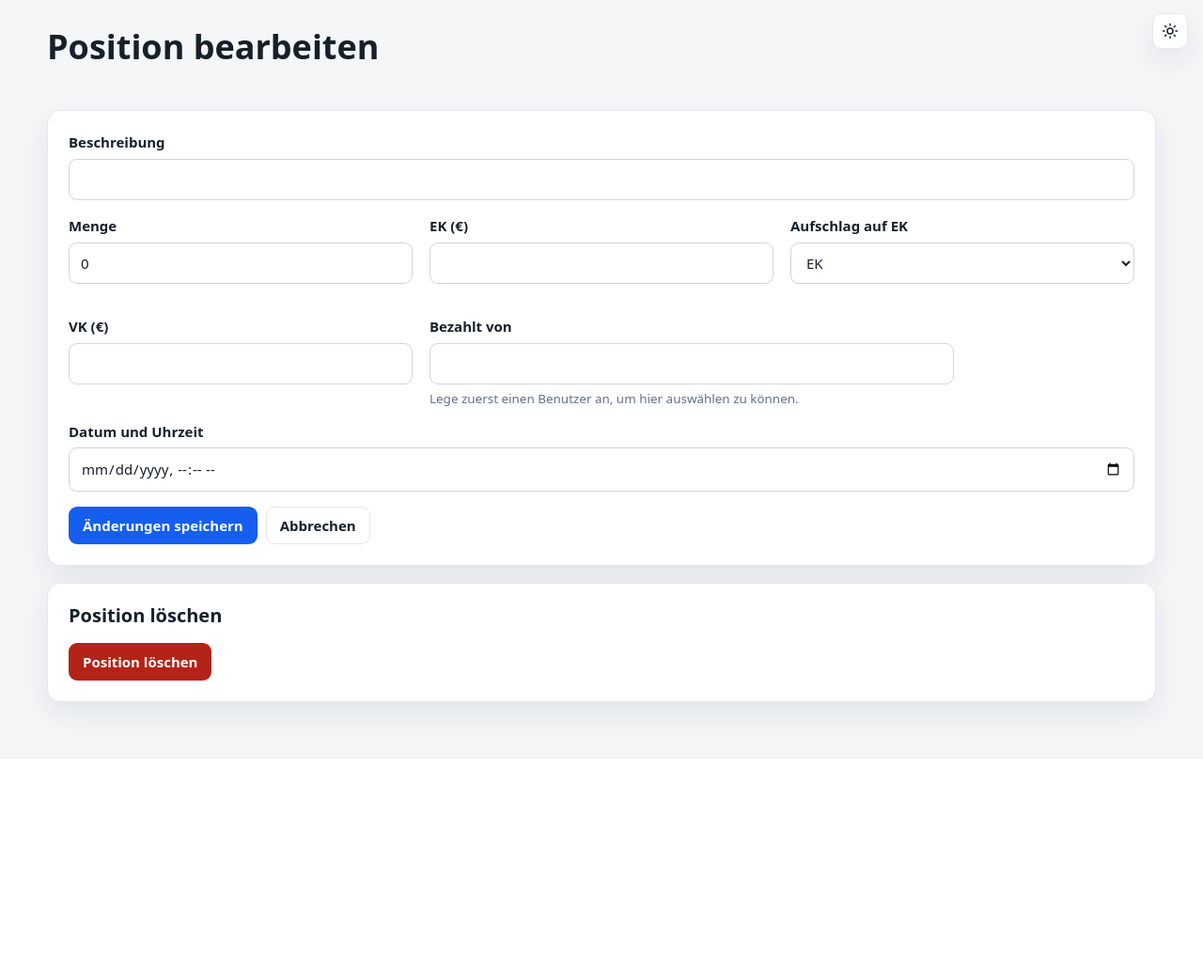
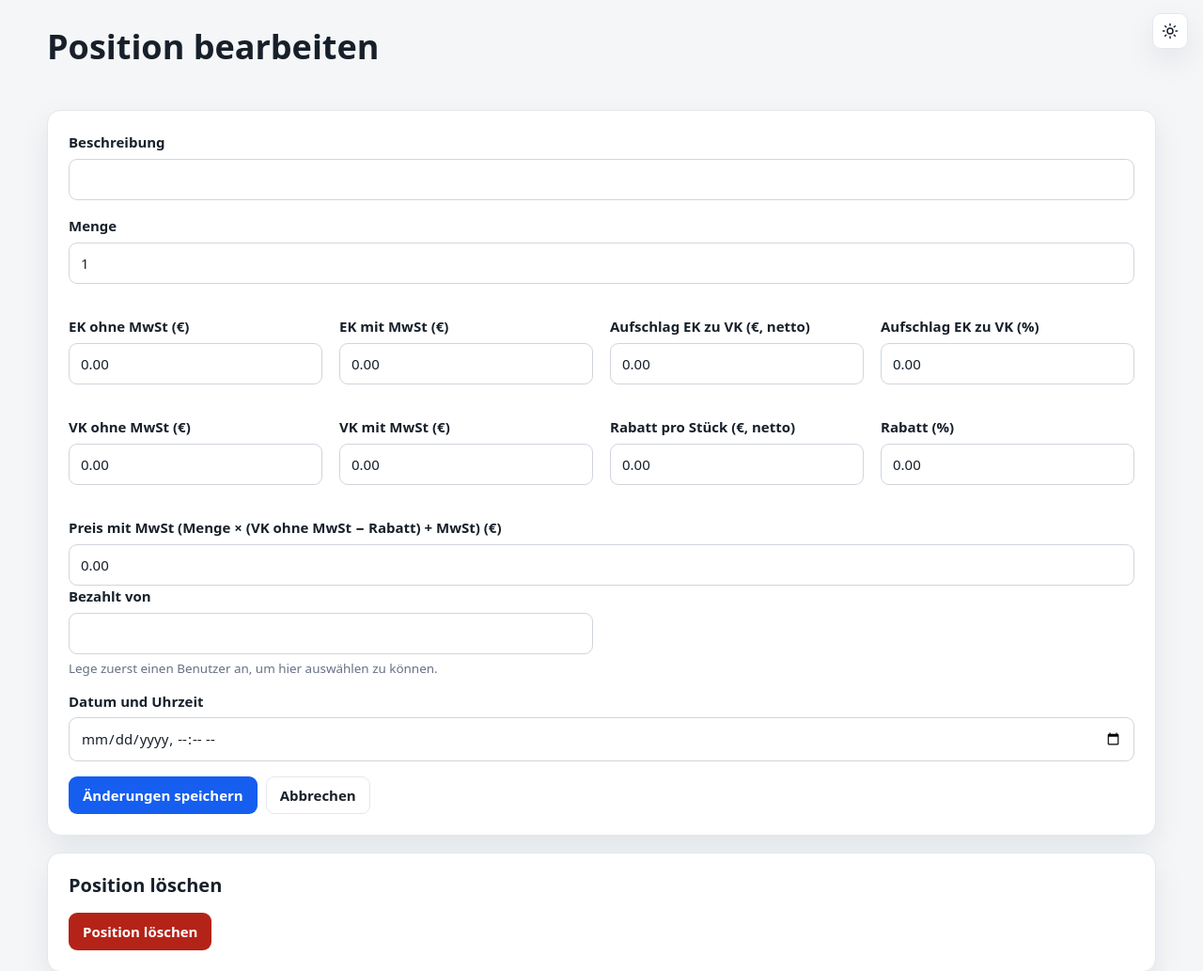
Before and after one commit to ghosttownaustria/Vehicle-Manager, a Flask app: template Python/templates/edit_cost.html in a window 1280 px wide. Shown: the top 1033 px of the page at 94% size. Before the commit the page ends 779 px from the top, so only its background shows below. Run offline with Flask 3, Linux system fonts and the light colour scheme; the template is opened without the code that fills it, so the values that code supplies are empty.

Commit message:
Add VAT-aware cost discounts to invoices
Derive linked net and gross cost prices at the configured VAT rate, store per-unit net discounts, and apply those discounts as invoice lines. Include discounts in cost exports and display both list and billed prices.

```diff
--- a/Python/app.py
+++ b/Python/app.py
@@ -90,15 +90,7 @@ ROLE_OPTIONS = [
 ]
 
 MARKUP_MANUAL = "manual"
-MARKUP_PERCENTAGES = {"ek": 0, "10": 10, "25": 25, "50": 50, "100": 100}
-MARKUP_OPTIONS = [
-    ("ek", "EK"),
-    ("10", "10%"),
-    ("25", "25%"),
-    ("50", "50%"),
-    ("100", "100%"),
-    (MARKUP_MANUAL, "Manuell"),
-]
+VAT_RATE_PERCENT = 20
 
 
 SERVICE_CATEGORIES = [
@@ -585,13 +577,27 @@ class Cost(db.Model):
     saleAmount = db.Column(db.Float, nullable=False, default=0)
     quantity = db.Column(db.Float, nullable=False, default=1)
     markup = db.Column(db.String(10), nullable=False, default="manual")
+    discount = db.Column(db.Float, nullable=False, default=0)
     person = db.Column(db.String(100))
     date = db.Column(db.DateTime)
     order_id = db.Column(db.Integer, db.ForeignKey("order.id"), nullable=False)
 
     @property
+    def listPrice(self):
+        """Quantity times sale price incl. VAT, before the discount."""
+        return round((self.quantity or 0) * (self.saleAmount or 0), 2)
+
+    @property
     def price(self):
-        return (self.saleAmount or 0) * (self.quantity or 0)
+        """Billed price incl. VAT. The discount is a net amount per unit; VAT is applied last."""
+        vatFactor = 1 + VAT_RATE_PERCENT / 100
+        netSalePrice = round((self.saleAmount or 0) / vatFactor, 2)
+        return round((self.quantity or 0) * (netSalePrice - (self.discount or 0)) * vatFactor, 2)
+
+    @property
+    def discountTotal(self):
+        """Discount incl. VAT for the whole position."""
+        return round(self.listPrice - self.price, 2)
 
     @property
     def purchaseTotal(self):
@@ -679,6 +685,10 @@ def initializeDatabase():
             migrations.append(
                 'ALTER TABLE "cost" ADD COLUMN "quantity" FLOAT NOT NULL DEFAULT 1'
             )
+        if "discount" not in costColumns:
+            migrations.append(
+                'ALTER TABLE "cost" ADD COLUMN "discount" FLOAT NOT NULL DEFAULT 0'
+            )
 
     if "work_time" in tableNames:
         workTimeColumns = {
@@ -759,23 +769,17 @@ def parseFormQuantity(value):
     return float(str(value).replace(",", "."))
 
 
-def parseFormMarkup(value):
-    return value if value in MARKUP_PERCENTAGES else MARKUP_MANUAL
-
-
-def calculateSaleAmount(markup, amount, manualSaleAmount):
-    if markup == MARKUP_MANUAL:
-        return manualSaleAmount
-    return round(amount * (1 + MARKUP_PERCENTAGES[markup] / 100), 2)
-
-
 def applyCostForm(cost, form):
+    """Store the gross purchase and sale prices and the per-unit discount.
+
+    All other displayed values (net prices, markup, discount percent, total)
+    are derived in the browser by cost_markup.js and not stored.
+    """
     cost.amount = parseFormAmount(form.get("amount"))
     cost.quantity = parseFormQuantity(form.get("quantity"))
-    cost.markup = parseFormMarkup(form.get("markup"))
-    cost.saleAmount = calculateSaleAmount(
-        cost.markup, cost.amount, parseFormAmount(form.get("saleAmount"))
-    )
+    cost.markup = MARKUP_MANUAL
+    cost.saleAmount = parseFormAmount(form.get("saleAmount"))
+    cost.discount = parseFormAmount(form.get("discount"))
 
 
 def parseFormInteger(value):
@@ -1174,7 +1178,7 @@ def injectCurrentUser():
     return {
         "currentUser": currentUser(),
         "roleOptions": ROLE_OPTIONS,
-        "markupOptions": MARKUP_OPTIONS,
+        "vatRatePercent": VAT_RATE_PERCENT,
     }
 
 
@@ -2284,11 +2288,17 @@ def invoiceOrder(orderId):
         except ValueError:
             flash("Bitte gültige Zahlen für Stunden, Kosten und Rabatte angeben.", "danger")
             return redirect(url_for("invoiceOrder", orderId=orderItem.id))
+        selectedCosts = [item for item in costs if str(item.id) in selectedIds]
+        positionDiscounts = [
+            (f"Rabatt {item.description}".strip(), False, item.discountTotal, "all")
+            for item in selectedCosts
+            if item.discountTotal > 0
+        ]
         buffer = buildInvoicePdf(
             orderItem,
-            [item for item in costs if str(item.id) in selectedIds],
+            selectedCosts,
             workers,
-            discounts,
+            positionDiscounts + discounts,
         )
         return send_file(
             buffer,
--- a/Python/databaseManager.py
+++ b/Python/databaseManager.py
@@ -211,6 +211,7 @@ def listAllDetails():
                     f"Menge {(cost.quantity or 0):g}, "
                     f"EK {(cost.amount or 0):.2f} €, "
                     f"VK {(cost.saleAmount or 0):.2f} €, "
+                    f"Rabatt {(cost.discount or 0):.2f} €, "
                     f"Preis {cost.price:.2f} €"
                 )
             for workTime in order.times:
@@ -307,6 +308,7 @@ def exportJson(filePath=DEFAULT_EXPORT_FILE):
                         "saleAmount": cost.saleAmount,
                         "quantity": cost.quantity,
                         "markup": cost.markup,
+                        "discount": cost.discount,
                         "person": cost.person,
                         "date": cost.date.isoformat() if cost.date else None,
                     }
@@ -602,6 +604,7 @@ def importJson(filePath=DEFAULT_EXPORT_FILE, replaceExisting=False):
                                     costData.get("quantity", 1) or 0
                                 ),
                                 markup=costData.get("markup") or "manual",
+                                discount=float(costData.get("discount", 0) or 0),
                                 person=costData.get("person", ""),
                                 date=parseDate(costData.get("date")),
                             )
--- a/Python/static/cost_markup.js
+++ b/Python/static/cost_markup.js
@@ -1,27 +1,130 @@
+// Keeps all price fields of a position consistent with each other.
+// Stored (gross) values: ekGross, vkGross, discountEur. Everything else is derived.
 document.addEventListener("DOMContentLoaded", () => {
-    document.querySelectorAll("form").forEach((form) => {
-        const markupSelect = form.querySelector("select[name='markup']");
-        const amountInput = form.querySelector("input[name='amount']");
-        const saleAmountInput = form.querySelector("input[name='saleAmount']");
-        if (!markupSelect || !amountInput || !saleAmountInput) {
-            return;
-        }
+    document.querySelectorAll("[data-cost-calc]").forEach((root) => {
+        const vatFactor = 1 + parseFloat(root.dataset.vat) / 100;
+        const input = {};
+        root.querySelectorAll("[data-field]").forEach((element) => {
+            input[element.dataset.field] = element;
+        });
 
-        const updateSaleAmount = () => {
-            const isManual = markupSelect.value === "manual";
-            saleAmountInput.readOnly = !isManual;
-            if (isManual) {
-                return;
-            }
-            const amount = parseFloat(amountInput.value.replace(",", "."));
-            const percentage = markupSelect.value === "ek" ? 0 : parseFloat(markupSelect.value);
-            saleAmountInput.value = Number.isNaN(amount)
-                ? ""
-                : (Math.round(amount * (1 + percentage / 100) * 100) / 100).toFixed(2);
+        const round2 = (value) => Math.round((value + Number.EPSILON) * 100) / 100;
+        const read = (name) => {
+            const value = parseFloat(input[name].value.replace(",", "."));
+            return Number.isNaN(value) ? 0 : value;
+        };
+        const show = (name, value) => {
+            input[name].value = value.toFixed(2);
         };
 
-        markupSelect.addEventListener("change", updateSaleAmount);
-        amountInput.addEventListener("input", updateSaleAmount);
-        updateSaleAmount();
+        // Percent values keep full precision here so that editing other fields does not drift.
+        const state = {markupPct: 0, discountPct: 0};
+
+        const updateMarkupFromPrices = () => {
+            const ekNet = read("ekNet");
+            const markupEur = round2(read("vkNet") - ekNet);
+            show("markupEur", markupEur);
+            if (ekNet > 0) {
+                state.markupPct = markupEur / ekNet * 100;
+            }
+            show("markupPct", state.markupPct);
+        };
+        const setVkNet = (vkNet) => {
+            show("vkNet", vkNet);
+            show("vkGross", round2(vkNet * vatFactor));
+        };
+        const updateDiscountFromPercent = () => {
+            show("discountEur", round2(read("vkNet") * state.discountPct / 100));
+        };
+        const updateDiscountFromEuro = () => {
+            const vkNet = read("vkNet");
+            if (vkNet > 0) {
+                state.discountPct = read("discountEur") / vkNet * 100;
+            }
+            show("discountPct", state.discountPct);
+        };
+        // The discount applies to the net price; VAT is added last.
+        const updatePrice = () => {
+            const netUnitPrice = read("vkNet") - read("discountEur");
+            show("price", round2(read("quantity") * netUnitPrice * vatFactor));
+        };
+
+        // Recalculation starting at each editable field; the edited field itself stays untouched.
+        const fromEkNet = () => {
+            show("ekGross", round2(read("ekNet") * vatFactor));
+            setVkNet(round2(read("ekNet") * (1 + state.markupPct / 100)));
+            updateMarkupFromPrices();
+            updateDiscountFromPercent();
+        };
+        const fromEkGross = () => {
+            show("ekNet", round2(read("ekGross") / vatFactor));
+            fromEkNet();
+        };
+        const fromMarkupEur = () => {
+            setVkNet(round2(read("ekNet") + read("markupEur")));
+            if (read("ekNet") > 0) {
+                state.markupPct = read("markupEur") / read("ekNet") * 100;
+            }
+            show("markupPct", state.markupPct);
+            updateDiscountFromPercent();
+        };
+        const fromMarkupPct = () => {
+            state.markupPct = read("markupPct");
+            const markupEur = round2(read("ekNet") * state.markupPct / 100);
+            show("markupEur", markupEur);
+            setVkNet(round2(read("ekNet") + markupEur));
+            updateDiscountFromPercent();
+        };
+        const fromVkNet = () => {
+            show("vkGross", round2(read("vkNet") * vatFactor));
+            updateMarkupFromPrices();
+            updateDiscountFromPercent();
+        };
+        const fromVkGross = () => {
+            show("vkNet", round2(read("vkGross") / vatFactor));
+            updateMarkupFromPrices();
+            updateDiscountFromPercent();
+        };
+        const fromDiscountEur = () => updateDiscountFromEuro();
+        const fromDiscountPct = () => {
+            state.discountPct = read("discountPct");
+            updateDiscountFromPercent();
+        };
+
+        const handlers = {
+            ekNet: fromEkNet,
+            ekGross: fromEkGross,
+            markupEur: fromMarkupEur,
+            markupPct: fromMarkupPct,
+            vkNet: fromVkNet,
+            vkGross: fromVkGross,
+            discountEur: fromDiscountEur,
+            discountPct: fromDiscountPct,
+            quantity: () => {},
+        };
+
+        // Select the whole value on focus so typing replaces it instead of appending.
+        Object.values(input).forEach((element) => {
+            if (!element.readOnly) {
+                element.addEventListener("focus", () => element.select());
+            }
+        });
+
+        Object.entries(handlers).forEach(([name, handler]) => {
+            input[name].addEventListener("input", () => {
+                // Keep the edited field exactly as typed while all others follow.
+                const typedValue = input[name].value;
+                handler();
+                input[name].value = typedValue;
+                updatePrice();
+            });
+        });
+
+        // Initial state: derive all fields from the stored gross values.
+        show("ekNet", round2(read("ekGross") / vatFactor));
+        show("vkNet", round2(read("vkGross") / vatFactor));
+        updateMarkupFromPrices();
+        updateDiscountFromEuro();
+        updatePrice();
     });
 });
--- a/Python/static/invoice.js
+++ b/Python/static/invoice.js
@@ -43,6 +43,11 @@ document.addEventListener("DOMContentLoaded", () => {
         incomeBoxes.forEach((box) => {
             if (box.checked && parseFloat(box.dataset.amount) > 0) {
                 totalCents -= Math.round(parseFloat(box.dataset.amount) * 100);
+            }
+        });
+        costBoxes.forEach((box) => {
+            if (box.checked) {
+                totalCents -= Math.round(parseFloat(box.dataset.discount) * 100);
             }
         });
         discountRows.querySelectorAll(".discount-row").forEach((row) => {
--- /dev/null
+++ b/Python/templates/_cost_fields.html
@@ -0,0 +1,54 @@
+{# Linked price fields of a position. Expects optional `cost` and `costFieldSpan`.
+   Fields with a name are stored; the others are derived in cost_markup.js. #}
+{% set span = costFieldSpan or 'span-6' %}
+{% set ekGross = cost.amount if cost and cost.amount is not none else 0 %}
+{% set vkGross = cost.saleAmount if cost and cost.saleAmount is not none else 0 %}
+{% set discountValue = cost.discount if cost and cost.discount is not none else 0 %}
+{% set quantityValue = cost.quantity if cost and cost.quantity is not none else 1 %}
+<div class="grid" data-cost-calc data-vat="{{ vatRatePercent }}">
+    <div class="field span-12">
+        <label>Menge</label>
+        <input type="text" inputmode="decimal" autocomplete="off" name="quantity" data-field="quantity" value="{{ '%g'|format(quantityValue) }}" required>
+    </div>
+
+    <div class="field {{ span }}">
+        <label>EK ohne MwSt (€)</label>
+        <input type="text" inputmode="decimal" autocomplete="off" data-field="ekNet">
+    </div>
+    <div class="field {{ span }}">
+        <label>EK mit MwSt (€)</label>
+        <input type="text" inputmode="decimal" autocomplete="off" name="amount" data-field="ekGross" value="{{ '%.2f'|format(ekGross) }}" required>
+    </div>
+
+    <div class="field {{ span }}">
+        <label>Aufschlag EK zu VK (€, netto)</label>
+        <input type="text" inputmode="decimal" autocomplete="off" data-field="markupEur">
+    </div>
+    <div class="field {{ span }}">
+        <label>Aufschlag EK zu VK (%)</label>
+        <input type="text" inputmode="decimal" autocomplete="off" data-field="markupPct">
+    </div>
+
+    <div class="field {{ span }}">
+        <label>VK ohne MwSt (€)</label>
+        <input type="text" inputmode="decimal" autocomplete="off" data-field="vkNet">
+    </div>
+    <div class="field {{ span }}">
+        <label>VK mit MwSt (€)</label>
+        <input type="text" inputmode="decimal" autocomplete="off" name="saleAmount" data-field="vkGross" value="{{ '%.2f'|format(vkGross) }}" required>
+    </div>
+
+    <div class="field {{ span }}">
+        <label>Rabatt pro Stück (€, netto)</label>
+        <input type="text" inputmode="decimal" autocomplete="off" name="discount" data-field="discountEur" value="{{ '%.2f'|format(discountValue) }}">
+    </div>
+    <div class="field {{ span }}">
+        <label>Rabatt (%)</label>
+        <input type="text" inputmode="decimal" autocomplete="off" data-field="discountPct">
+    </div>
+
+    <div class="field span-12">
+        <label>Preis mit MwSt (Menge × (VK ohne MwSt − Rabatt) + MwSt) (€)</label>
+        <input type="text" data-field="price" readonly tabindex="-1">
+    </div>
+</div>
--- a/Python/templates/edit_cost.html
+++ b/Python/templates/edit_cost.html
@@ -14,27 +14,9 @@
             <label for="description">Beschreibung</label>
             <input id="description" type="text" name="description" value="{{ cost.description }}" required>
         </div>
+        {% set costFieldSpan = 'span-3' %}
+        {% include "_cost_fields.html" %}
         <div class="grid">
-            <div class="field span-4">
-                <label for="quantity">Menge</label>
-                <input id="quantity" type="number" step="any" min="0" name="quantity" value="{{ '%g'|format(cost.quantity if cost.quantity is not none else 1) }}" required>
-            </div>
-            <div class="field span-4">
-                <label for="amount">EK (€)</label>
-                <input id="amount" type="number" step="0.01" min="0" name="amount" value="{{ cost.amount }}" required>
-            </div>
-            <div class="field span-4">
-                <label for="markup">Aufschlag auf EK</label>
-                <select id="markup" name="markup">
-                    {% for value, label in markupOptions %}
-                    <option value="{{ value }}" {{ 'selected' if value == cost.markup }}>{{ label }}</option>
-                    {% endfor %}
-                </select>
-            </div>
-            <div class="field span-4">
-                <label for="saleAmount">VK (€)</label>
-                <input id="saleAmount" type="number" step="0.01" min="0" name="saleAmount" value="{{ cost.saleAmount or 0 }}" required>
-            </div>
             {% set personFieldId = 'person' %}
             {% set personLabel = 'Bezahlt von' %}
             {% set selectedPerson = cost.person %}
```
Also changed, not shown: Python/pdfReports.py (+4 -3 lines), Python/templates/invoice.html (+4 -3 lines), Python/templates/order.html (+6 -19 lines), Python/tests/test_invoice.py (+39 -0 lines).
